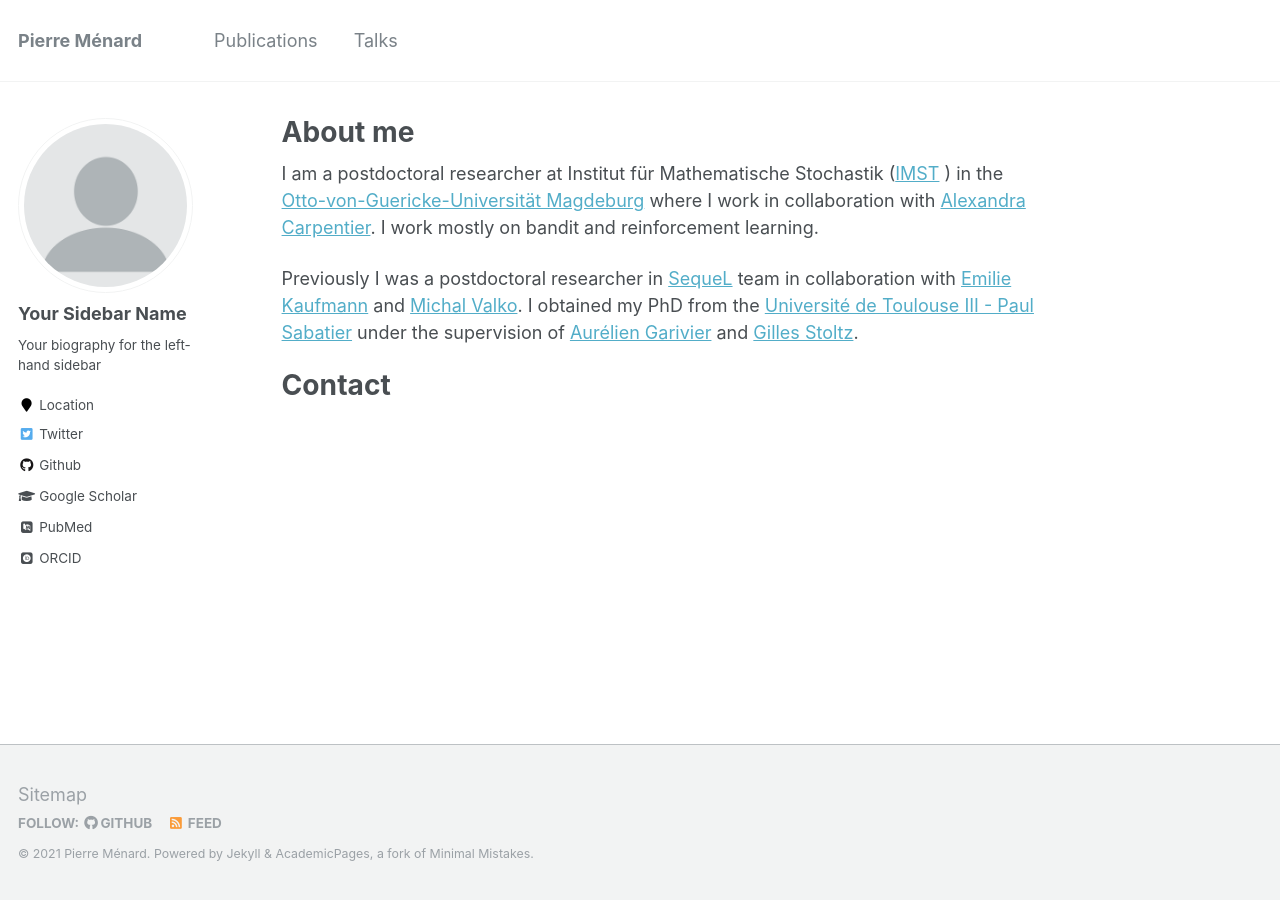
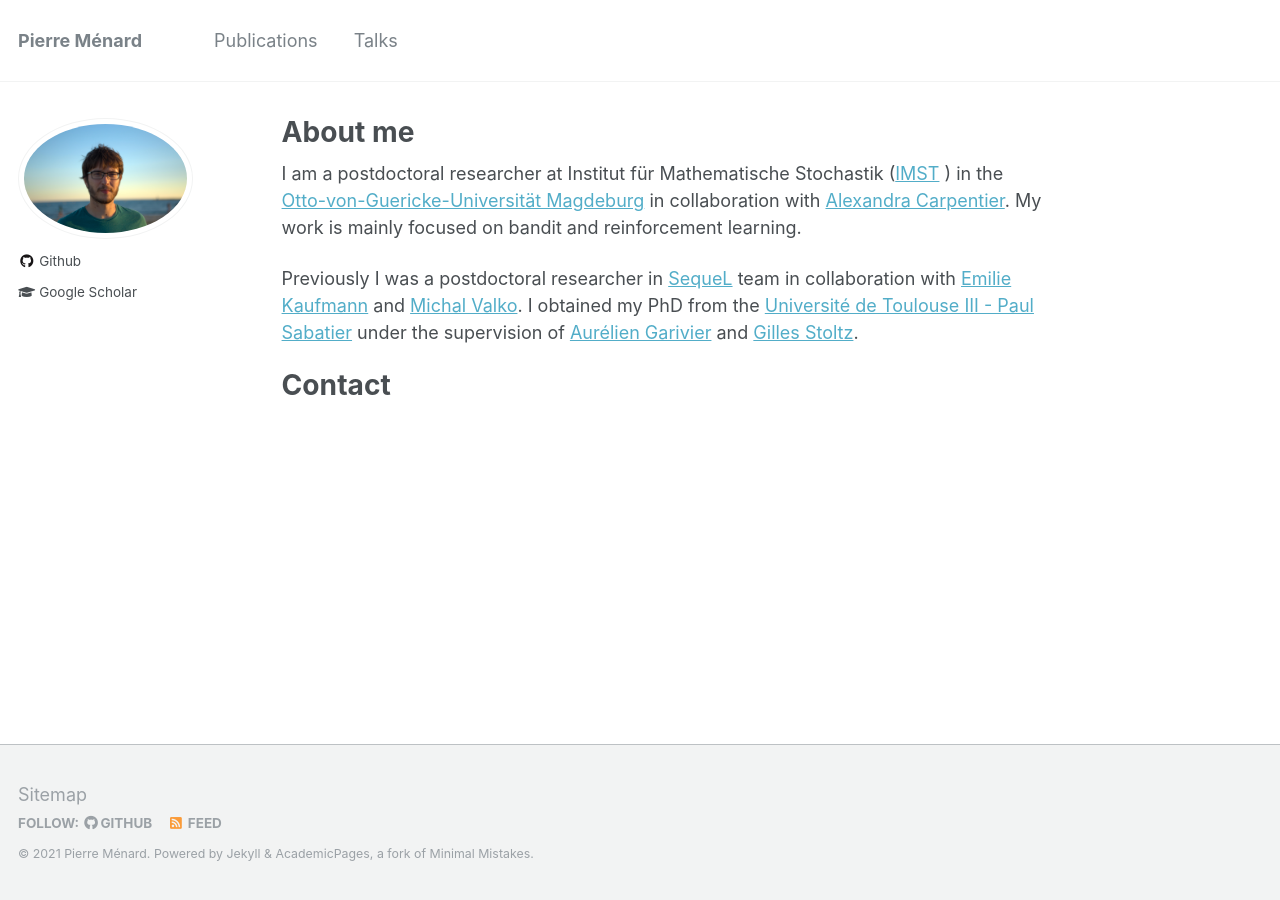
Before and after one commit to menardprr/menardprr.github.io, a Jekyll site: the page built from _pages/about.md, in a window 1280 px wide. Built offline with Jekyll 4.4.1, drawn with Linux system fonts in a browser that asks for light colours; some web fonts are replaced.

Commit message:
image profile

```diff
--- a/_config.yml
+++ b/_config.yml
@@ -57,7 +57,7 @@ yandex_site_verification :
 
 # Social Sharing
 twitter:
-  username               : &twitter
+  username               : #&twitter
 facebook:
   username               :
   app_id                 :
@@ -80,13 +80,13 @@ analytics:
 
 # Site Author
 author:
-  name             : "Your Sidebar Name"
-  avatar           : "profile.png"
-  bio              : "Your biography for the left-hand sidebar"
-  location         : "Location"
+  name             : #"Your Sidebar Name"
+  avatar           : "profile_image.jpg"
+  bio              : #"Your biography for the left-hand sidebar"
+  location         :
   employer         :
-  pubmed           : "https://www.ncbi.nlm.nih.gov/pubmed/?term=john+snow"
-  googlescholar    : "http://yourfullgooglescholarurl.com"
+  pubmed           :
+  googlescholar    : "https://scholar.google.com/citations?user=KXimUncAAAAJ&hl=en"
   email            :
   researchgate     :  # example: "https://www.researchgate.net/profile/yourprofile"
   uri              :
@@ -96,20 +96,20 @@ author:
   flickr           :
   facebook         :
   foursquare       :
-  github           : "academicpages"
+  github           : "https://github.com/menardprr"
   google_plus      :
   keybase          :
   instagram        :
   impactstory      : #"https://profiles.impactstory.org/u/xxxx-xxxx-xxxx-xxxx"
   lastfm           :
   linkedin         :
-  orcid            : "http://orcid.org/yourorcidurl"
+  orcid            : #"http://orcid.org/yourorcidurl"
   pinterest        :
   soundcloud       :
   stackoverflow    : # http://stackoverflow.com/users/123456/username
   steam            :
   tumblr           :
-  twitter          : "replacethistwitterhandle"
+  twitter          : #"replacethistwitterhandle"
   vine             :
   weibo            :
   xing             :
--- a/_pages/about.md
+++ b/_pages/about.md
@@ -8,8 +8,8 @@ redirect_from:
   - /about.html
 ---
 
-I am a postdoctoral researcher at  Institut für Mathematische Stochastik ([IMST](https://www.math.ovgu.de/Institute/IMST.html) ) in the [Otto-von-Guericke-Universität Magdeburg](https://www.ovgu.de) where I work in collaboration with [Alexandra Carpentier](https://sites.google.com/site/alexandracarpentierresearch).
-I work mostly on bandit and reinforcement learning.
+I am a postdoctoral researcher at  Institut für Mathematische Stochastik ([IMST](https://www.math.ovgu.de/Institute/IMST.html) ) in the [Otto-von-Guericke-Universität Magdeburg](https://www.ovgu.de) in collaboration with [Alexandra Carpentier](https://sites.google.com/site/alexandracarpentierresearch).
+My work is mainly focused on bandit and reinforcement learning.
 
 
 
```
Also changed, not shown: images/profile_image.jpg (added).
